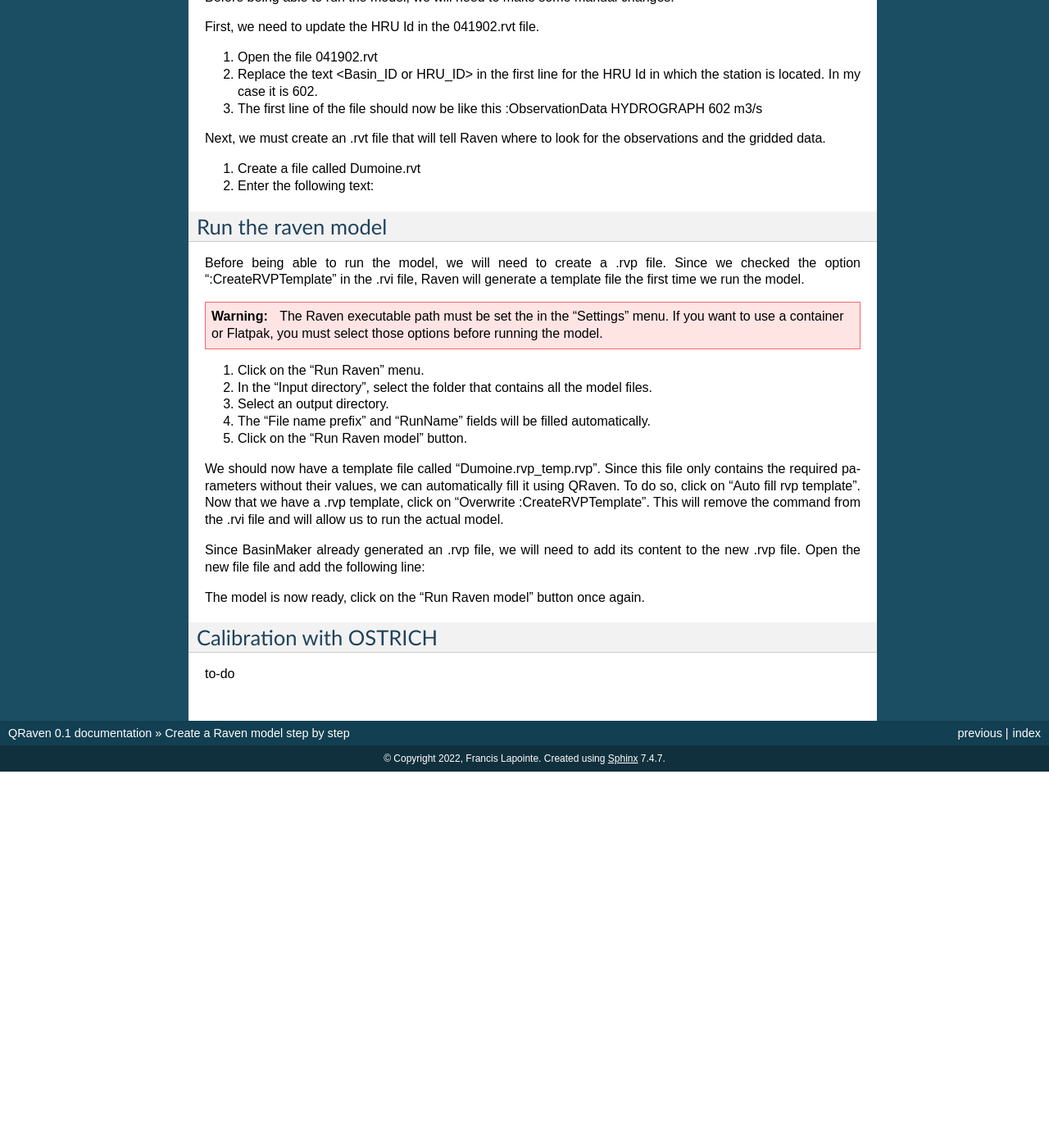
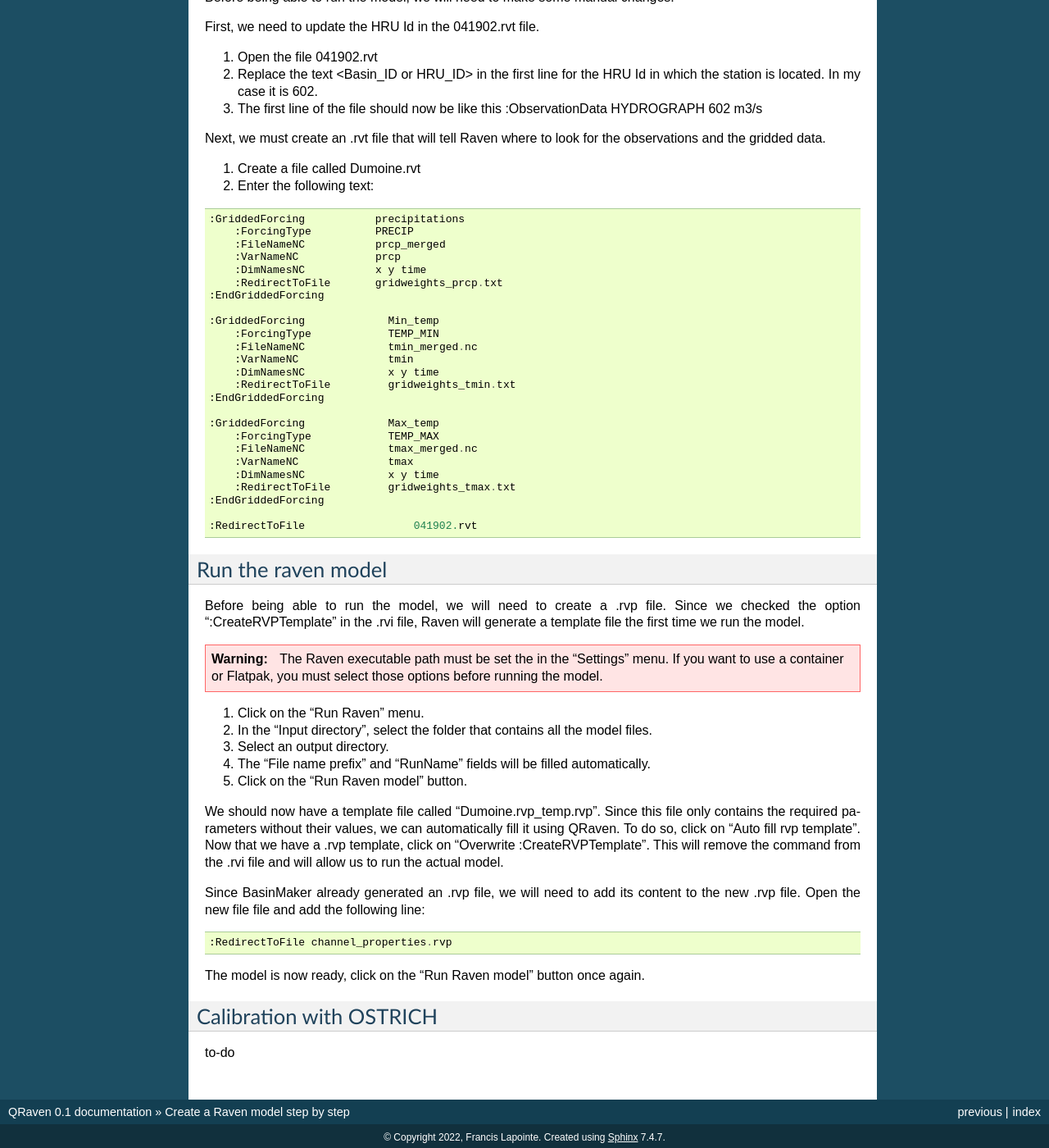
Before and after one commit to Scriptbash/QRaven, a Sphinx documentation site: the page built from qraven/help/source/tutorial.rst, in a window 1280 px wide and 1400 px high, scrolled down 9819 px. Shown: the whole window at 82% size. Built offline with Sphinx 7.4.7, drawn with Linux system fonts in a browser that asks for light colours; formulas are drawn with MathJax 3; before the commit the page ends 10760 px from its top, so only the background shows below that.

Commit message:
Add back tutorial blocks

```diff
--- a/qraven/help/source/tutorial.rst
+++ b/qraven/help/source/tutorial.rst
@@ -233,6 +233,35 @@ Next, we must create an .rvt file that will tell Raven where to look for the obs
 1. Create a file called Dumoine.rvt
 2. Enter the following text:
 
+::
+
+    :GriddedForcing           precipitations
+        :ForcingType          PRECIP
+        :FileNameNC           prcp_merged
+        :VarNameNC            prcp
+        :DimNamesNC           x y time
+        :RedirectToFile       gridweights_prcp.txt
+    :EndGriddedForcing
+
+    :GriddedForcing             Min_temp
+        :ForcingType            TEMP_MIN
+        :FileNameNC             tmin_merged.nc
+        :VarNameNC              tmin
+        :DimNamesNC             x y time
+        :RedirectToFile         gridweights_tmin.txt
+    :EndGriddedForcing
+
+    :GriddedForcing             Max_temp
+        :ForcingType            TEMP_MAX
+        :FileNameNC             tmax_merged.nc
+        :VarNameNC              tmax
+        :DimNamesNC             x y time
+        :RedirectToFile         gridweights_tmax.txt
+    :EndGriddedForcing
+
+    :RedirectToFile	            041902.rvt
+
+
 
 Run the raven model
 ===================
@@ -255,6 +284,9 @@ Now that we have a .rvp template, click on "Overwrite :CreateRVPTemplate". This
 
 Since BasinMaker already generated an .rvp file, we will need to add its content to the new .rvp file. Open the new file file and add the following line:
 
+::
+
+    :RedirectToFile channel_properties.rvp
 
 
 The model is now ready, click on the "Run Raven model" button once again.
```
